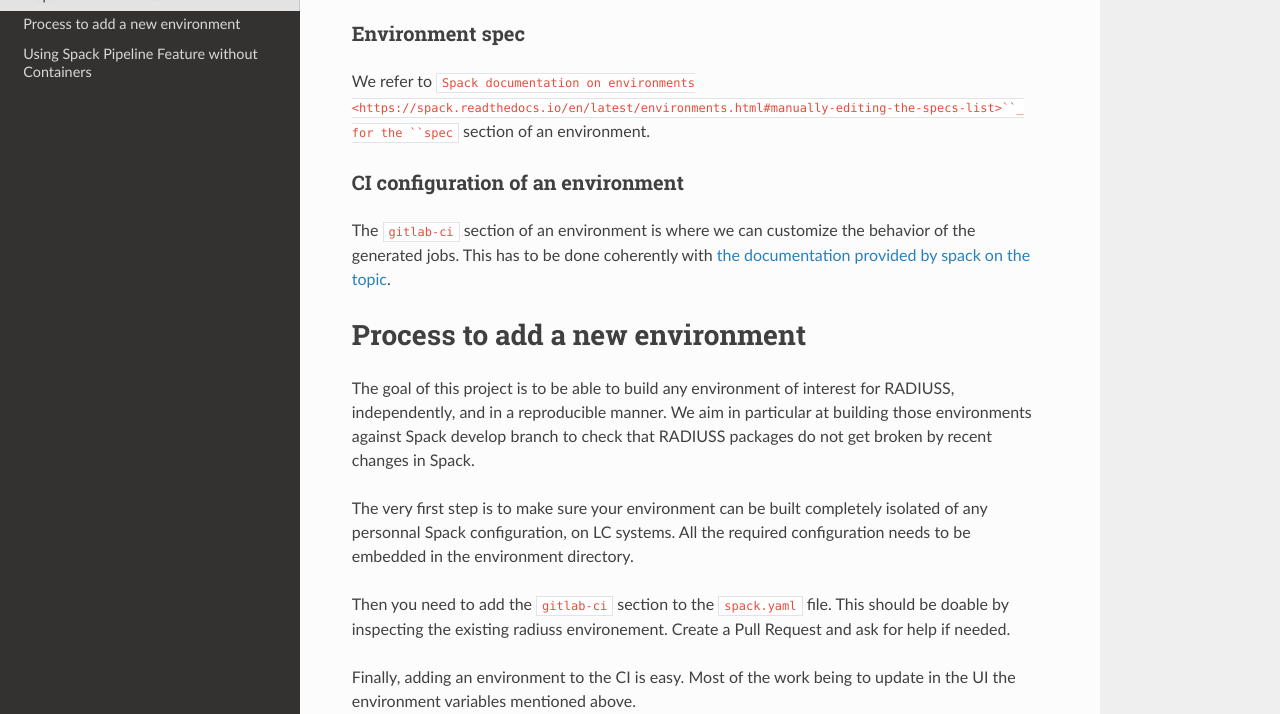
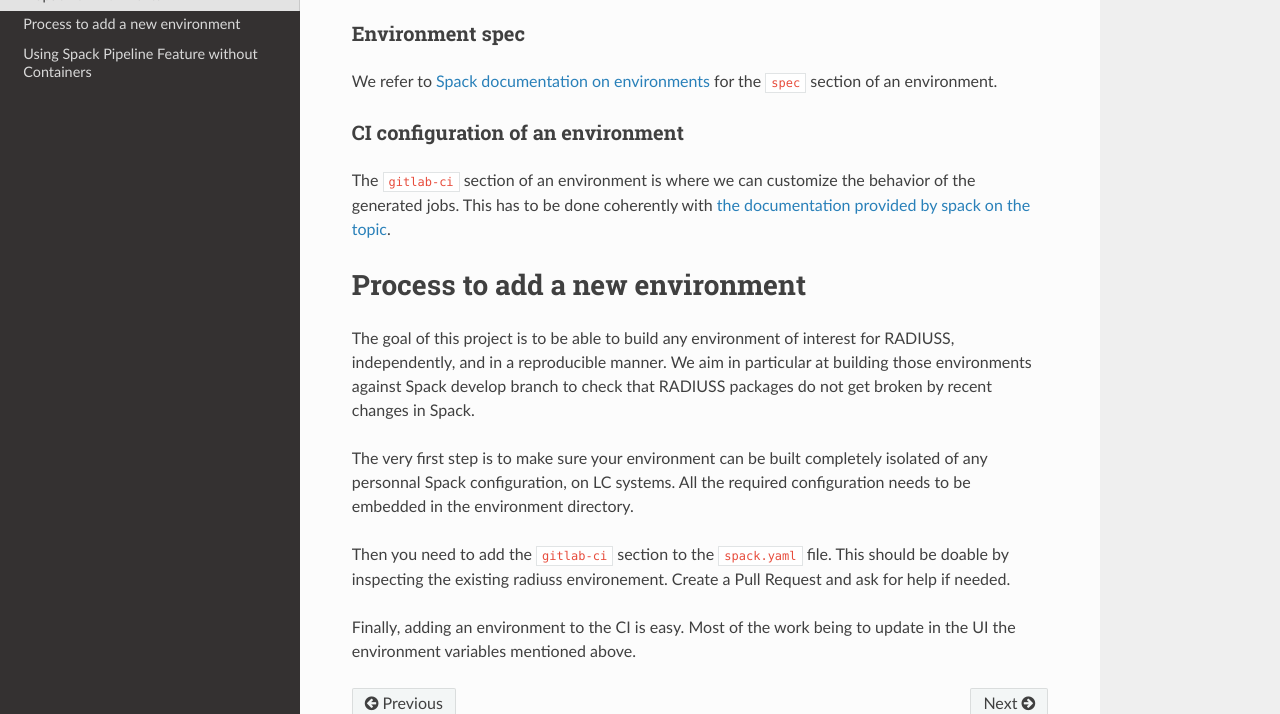
Before and after one commit to LLNL/radiuss-spack-testing, a Sphinx documentation site: the page built from docs/sphinx/general.rst, in a window 1280 px wide and 900 px high, scrolled down 1850 px, cut to the strip 186-900 px from the top of the window. Built offline with Sphinx 7.4.7 and the Read the Docs theme 2.0.0, drawn with Linux system fonts in a browser that asks for light colours.

Commit message:
Fix hyper-link

```diff
--- a/docs/sphinx/general.rst
+++ b/docs/sphinx/general.rst
@@ -108,8 +108,8 @@
 Environment spec
 ----------------
 
-We refer to ``Spack documentation on environments
-<https://spack.readthedocs.io/en/latest/environments.html#manually-editing-the-specs-list>``_
+We refer to `Spack documentation on environments
+<https://spack.readthedocs.io/en/latest/environments.html#manually-editing-the-specs-list>`_
 for the ``spec`` section of an environment.
 
 CI configuration of an environment
```
